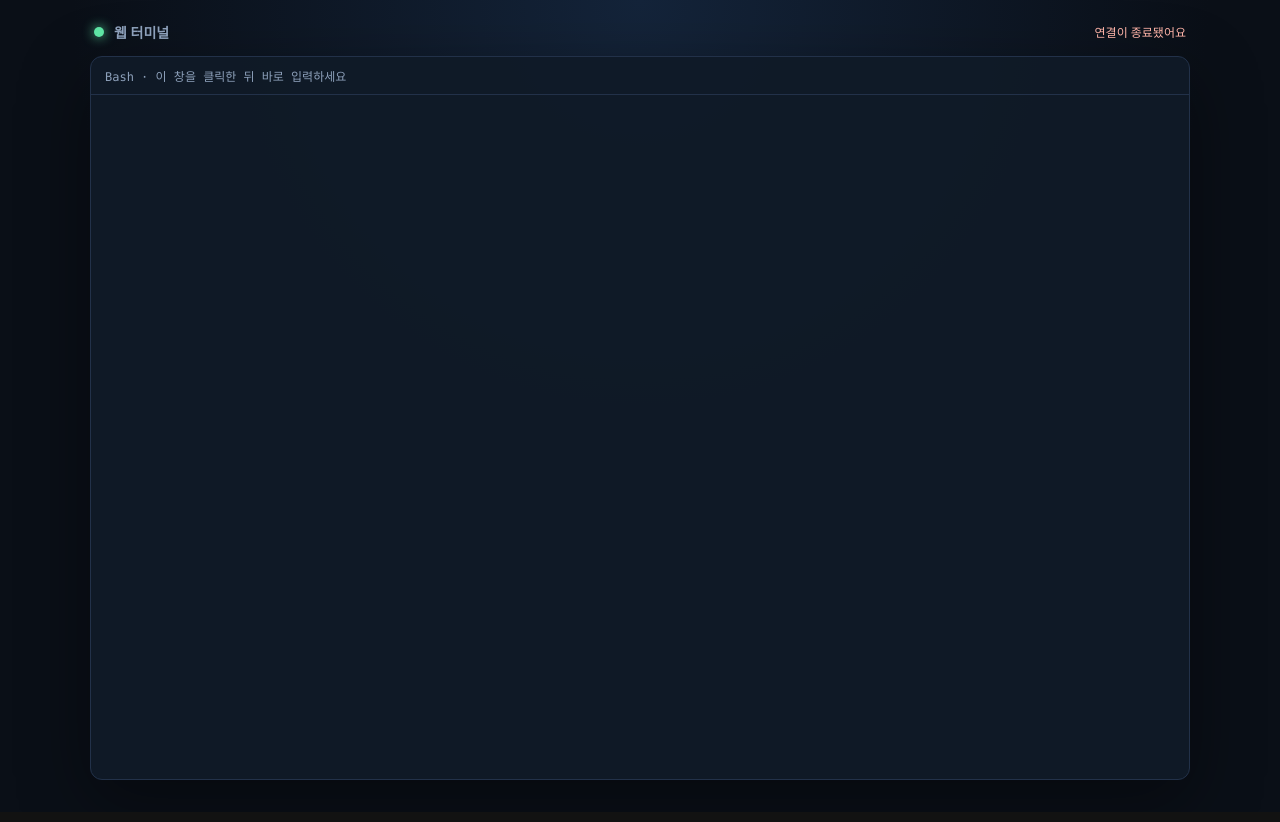
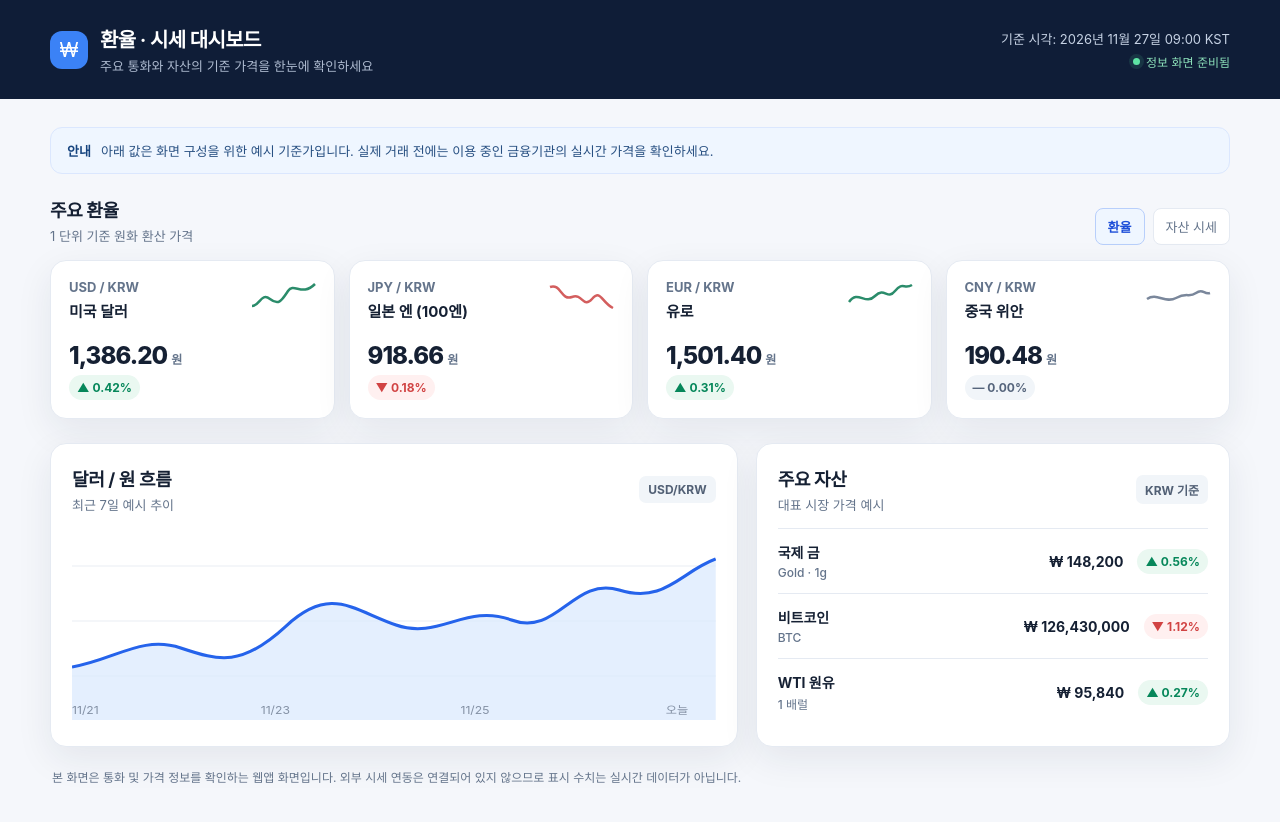
Before and after one commit to doksins/allAi_Turminal, a website: page terminal-preview.html in a window 1280 px wide. Drawn offline with Linux system fonts and the light colour scheme.

Commit message:
Turn 15 checkpoint

```diff
--- a/terminal-preview.html
+++ b/terminal-preview.html
@@ -3,61 +3,79 @@
 <head>
   <meta charset="UTF-8" />
   <meta name="viewport" content="width=device-width, initial-scale=1.0" />
-  <title>웹 터미널</title>
+  <title>환율 · 시세 대시보드</title>
   <style>
-    :root { color-scheme: dark; --bg: #0a0f17; --panel: #101a27; --line: #223149; --text: #e6edf7; --muted: #8da0ba; --green: #5ee4a4; }
-    * { box-sizing: border-box; }
-    body { margin: 0; min-height: 100vh; background: radial-gradient(circle at top, #14243a, var(--bg) 55%); color: var(--text); font-family: ui-monospace, SFMono-Regular, Menlo, Monaco, Consolas, monospace; }
-    main { width: min(1100px, calc(100% - 24px)); margin: 12px auto; }
-    header { display: flex; align-items: center; gap: 10px; color: var(--muted); font: 14px system-ui, sans-serif; padding: 10px 4px 14px; }
-    .dot { width: 10px; height: 10px; background: var(--green); border-radius: 50%; box-shadow: 0 0 12px var(--green); }
-    .status { margin-left: auto; font-size: 12px; }
-    .frame { background: rgba(16, 26, 39, .93); border: 1px solid var(--line); box-shadow: 0 22px 70px rgba(0,0,0,.38); border-radius: 12px; overflow: hidden; }
-    .bar { padding: 10px 14px; border-bottom: 1px solid var(--line); color: var(--muted); font-size: 12px; }
-    #terminal { height: calc(100vh - 116px); min-height: 440px; overflow: auto; padding: 16px; white-space: pre-wrap; overflow-wrap: anywhere; outline: none; font-size: 14px; line-height: 1.45; caret-color: var(--green); }
-    #terminal:focus { box-shadow: inset 0 0 0 2px rgba(94,228,164,.4); }
-    .offline { color: #ffb4a8; }
+    :root { --bg:#f5f7fb; --surface:#ffffff; --ink:#152033; --muted:#64748b; --line:#e5eaf2; --blue:#2563eb; --green:#06875a; --red:#d14343; --navy:#0f1d37; --shadow:0 12px 36px rgba(23,39,70,.08); }
+    * { box-sizing:border-box; }
+    body { margin:0; min-height:100vh; color:var(--ink); background:var(--bg); font-family:Inter, ui-sans-serif, system-ui, -apple-system, BlinkMacSystemFont, "Segoe UI", sans-serif; }
+    .wrap { width:min(1180px, calc(100% - 32px)); margin:0 auto; }
+    header { background:var(--navy); color:#fff; padding:24px 0; }
+    .head { display:flex; align-items:center; justify-content:space-between; gap:20px; }
+    .brand { display:flex; align-items:center; gap:12px; }
+    .logo { width:38px; height:38px; display:grid; place-items:center; border-radius:12px; background:#3b82f6; font-size:20px; }
+    h1 { margin:0; font-size:20px; letter-spacing:-.03em; }
+    .subtitle { margin:3px 0 0; color:#aebbd0; font-size:13px; }
+    .updated { text-align:right; color:#c6d2e4; font-size:13px; }
+    .live { display:inline-flex; align-items:center; gap:6px; margin-top:5px; color:#8ce0ba; font-size:12px; }
+    .live::before { content:""; width:7px; height:7px; border-radius:50%; background:#5ee4a4; box-shadow:0 0 0 4px rgba(94,228,164,.12); }
+    main { padding:28px 0 48px; }
+    .notice { display:flex; align-items:center; gap:10px; padding:13px 16px; margin-bottom:22px; border:1px solid #dbe7fe; border-radius:12px; background:#eff6ff; color:#285082; font-size:13px; }
+    .notice strong { color:#16447f; }
+    .top { display:flex; align-items:end; justify-content:space-between; gap:16px; margin:0 0 15px; }
+    h2 { margin:0; font-size:18px; letter-spacing:-.02em; }
+    .caption { margin:4px 0 0; color:var(--muted); font-size:13px; }
+    .tabs { display:flex; gap:8px; }
+    button { border:0; font:inherit; cursor:pointer; }
+    .tab { padding:8px 12px; border:1px solid var(--line); border-radius:8px; color:var(--muted); background:var(--surface); font-size:13px; }
+    .tab.active { border-color:#b8cffb; color:#1d4ed8; background:#eff6ff; font-weight:700; }
+    .grid { display:grid; grid-template-columns:repeat(auto-fit, minmax(220px, 1fr)); gap:14px; }
+    .card { padding:18px; border:1px solid var(--line); border-radius:16px; background:var(--surface); box-shadow:var(--shadow); }
+    .currency { display:flex; align-items:flex-start; justify-content:space-between; gap:12px; }
+    .pair { color:var(--muted); font-size:13px; font-weight:700; }
+    .name { margin-top:5px; font-size:15px; font-weight:750; }
+    .value { margin:20px 0 5px; font-size:24px; font-weight:800; letter-spacing:-.04em; }
+    .unit { margin-left:4px; color:var(--muted); font-size:12px; font-weight:600; letter-spacing:0; }
+    .change { display:inline-flex; padding:5px 8px; border-radius:999px; font-size:12px; font-weight:750; }
+    .up { color:var(--green); background:#eaf8f1; }
+    .down { color:var(--red); background:#fff0f0; }
+    .neutral { color:#56657c; background:#f1f5f9; }
+    .spark { width:65px; height:36px; opacity:.9; }
+    .lower { display:grid; grid-template-columns:1.45fr 1fr; gap:18px; margin-top:24px; }
+    .panel { padding:21px; border:1px solid var(--line); border-radius:16px; background:var(--surface); box-shadow:var(--shadow); }
+    .panel-head { display:flex; justify-content:space-between; align-items:center; gap:12px; }
+    .pill { padding:6px 9px; border-radius:7px; background:#f1f5f9; color:#526075; font-size:12px; font-weight:700; }
+    .chart { height:190px; width:100%; margin-top:16px; }
+    .chart text { fill:#8390a4; font-size:11px; }
+    .price-list { margin:14px 0 0; padding:0; list-style:none; }
+    .row { display:grid; grid-template-columns:1fr auto auto; gap:14px; align-items:center; padding:13px 0; border-top:1px solid var(--line); }
+    .asset { font-size:14px; font-weight:750; }
+    .asset small { display:block; margin-top:3px; color:var(--muted); font-size:12px; font-weight:500; }
+    .price { font-weight:750; font-size:14px; }
+    .foot { margin:22px 2px 0; color:var(--muted); font-size:12px; line-height:1.55; }
+    @media (max-width:720px) { .wrap{width:min(100% - 24px,1180px)} .head{align-items:flex-start;flex-direction:column}.updated{text-align:left}.top{align-items:flex-start;flex-direction:column}.lower{grid-template-columns:1fr}.tabs{width:100%}.tab{flex:1}.card{padding:16px}.value{font-size:22px} }
   </style>
 </head>
 <body>
-  <main>
-    <header><span class="dot"></span><strong>웹 터미널</strong><span class="status" id="status">연결 중…</span></header>
-    <section class="frame" aria-label="Bash 터미널">
-      <div class="bar">Bash · 이 창을 클릭한 뒤 바로 입력하세요</div>
-      <div id="terminal" tabindex="0" role="textbox" aria-label="터미널 입력창" aria-multiline="true"></div>
+  <header>
+    <div class="wrap head">
+      <div class="brand"><div class="logo">₩</div><div><h1>환율 · 시세 대시보드</h1><p class="subtitle">주요 통화와 자산의 기준 가격을 한눈에 확인하세요</p></div></div>
+      <div class="updated">기준 시각: 2026년 11월 27일 09:00 KST<br><span class="live">정보 화면 준비됨</span></div>
+    </div>
+  </header>
+  <main class="wrap">
+    <div class="notice"><strong>안내</strong> 아래 값은 화면 구성을 위한 예시 기준가입니다. 실제 거래 전에는 이용 중인 금융기관의 실시간 가격을 확인하세요.</div>
+    <div class="top"><div><h2>주요 환율</h2><p class="caption">1 단위 기준 원화 환산 가격</p></div><div class="tabs"><button class="tab active">환율</button><button class="tab">자산 시세</button></div></div>
+    <section class="grid" aria-label="주요 환율 목록">
+      <article class="card"><div class="currency"><div><div class="pair">USD / KRW</div><div class="name">미국 달러</div></div><svg class="spark" viewBox="0 0 65 36" aria-hidden="true"><path d="M1 27 C9 27 10 13 19 20 S31 21 37 12 S51 18 64 5" fill="none" stroke="#15805b" stroke-width="2.5"/></svg></div><div class="value">1,386.20<span class="unit">원</span></div><span class="change up">▲ 0.42%</span></article>
+      <article class="card"><div class="currency"><div><div class="pair">JPY / KRW</div><div class="name">일본 엔 (100엔)</div></div><svg class="spark" viewBox="0 0 65 36" aria-hidden="true"><path d="M1 8 C12 4 12 22 23 18 S34 30 43 20 S52 23 64 29" fill="none" stroke="#cf4d4d" stroke-width="2.5"/></svg></div><div class="value">918.66<span class="unit">원</span></div><span class="change down">▼ 0.18%</span></article>
+      <article class="card"><div class="currency"><div><div class="pair">EUR / KRW</div><div class="name">유로</div></div><svg class="spark" viewBox="0 0 65 36" aria-hidden="true"><path d="M1 23 C10 10 17 27 27 17 S39 22 47 12 S56 11 64 6" fill="none" stroke="#15805b" stroke-width="2.5"/></svg></div><div class="value">1,501.40<span class="unit">원</span></div><span class="change up">▲ 0.31%</span></article>
+      <article class="card"><div class="currency"><div><div class="pair">CNY / KRW</div><div class="name">중국 위안</div></div><svg class="spark" viewBox="0 0 65 36" aria-hidden="true"><path d="M1 20 C11 13 19 25 30 19 S43 19 50 14 S58 16 64 14" fill="none" stroke="#6c7b91" stroke-width="2.5"/></svg></div><div class="value">190.48<span class="unit">원</span></div><span class="change neutral">— 0.00%</span></article>
     </section>
+    <section class="lower">
+      <article class="panel"><div class="panel-head"><div><h2>달러 / 원 흐름</h2><p class="caption">최근 7일 예시 추이</p></div><span class="pill">USD/KRW</span></div><svg class="chart" viewBox="0 0 580 190" preserveAspectRatio="none" role="img" aria-label="달러 원화 7일 추이 그래프"><path d="M0 36H580M0 91H580M0 146H580" stroke="#e9edf4" stroke-width="1"/><path d="M0 137 C38 130 63 105 98 118 S153 137 193 96 S253 80 292 95 S355 73 396 90 S452 46 493 60 S548 42 580 29 L580 190 L0 190Z" fill="#dbeafe" opacity=".75"/><path d="M0 137 C38 130 63 105 98 118 S153 137 193 96 S253 80 292 95 S355 73 396 90 S452 46 493 60 S548 42 580 29" fill="none" stroke="#2563eb" stroke-width="3"/><text x="0" y="184">11/21</text><text x="170" y="184">11/23</text><text x="350" y="184">11/25</text><text x="535" y="184">오늘</text></svg></article>
+      <article class="panel"><div class="panel-head"><div><h2>주요 자산</h2><p class="caption">대표 시장 가격 예시</p></div><span class="pill">KRW 기준</span></div><ul class="price-list"><li class="row"><div class="asset">국제 금<small>Gold · 1g</small></div><div class="price">₩ 148,200</div><span class="change up">▲ 0.56%</span></li><li class="row"><div class="asset">비트코인<small>BTC</small></div><div class="price">₩ 126,430,000</div><span class="change down">▼ 1.12%</span></li><li class="row"><div class="asset">WTI 원유<small>1 배럴</small></div><div class="price">₩ 95,840</div><span class="change up">▲ 0.27%</span></li></ul></article>
+    </section>
+    <p class="foot">본 화면은 통화 및 가격 정보를 확인하는 웹앱 화면입니다. 외부 시세 연동은 연결되어 있지 않으므로 표시 수치는 실시간 데이터가 아닙니다.</p>
   </main>
-  <script>
-    const terminal = document.getElementById('terminal')
-    const status = document.getElementById('status')
-    const protocol = location.protocol === 'https:' ? 'wss:' : 'ws:'
-    const socket = new WebSocket(`${protocol}//${location.host}/terminal`)
-    let output = ''
-
-    const render = () => { terminal.textContent = output; terminal.scrollTop = terminal.scrollHeight }
-    const send = (message) => { if (socket.readyState === WebSocket.OPEN) socket.send(JSON.stringify(message)) }
-    const resize = () => send({ type: 'resize', cols: Math.max(20, Math.floor(terminal.clientWidth / 8.4)), rows: Math.max(5, Math.floor(terminal.clientHeight / 20.3)) })
-
-    socket.addEventListener('open', () => { status.textContent = '연결됨'; resize(); terminal.focus() })
-    socket.addEventListener('message', (event) => { output += event.data; if (output.length > 180000) output = output.slice(-140000); render() })
-    socket.addEventListener('close', () => { status.textContent = '연결이 종료됐어요'; status.classList.add('offline') })
-    socket.addEventListener('error', () => { status.textContent = '연결할 수 없어요'; status.classList.add('offline') })
-    terminal.addEventListener('keydown', (event) => {
-      const key = event.key
-      let data = ''
-      if (event.ctrlKey && key.length === 1) data = String.fromCharCode(key.toUpperCase().charCodeAt(0) - 64)
-      else if (key === 'Enter') data = '\r'
-      else if (key === 'Backspace') data = '\u007f'
-      else if (key === 'Tab') data = '\t'
-      else if (key === 'ArrowUp') data = '\u001b[A'
-      else if (key === 'ArrowDown') data = '\u001b[B'
-      else if (key === 'ArrowLeft') data = '\u001b[D'
-      else if (key === 'ArrowRight') data = '\u001b[C'
-      else if (!event.metaKey && !event.altKey && key.length === 1) data = key
-      if (data) { event.preventDefault(); send({ type: 'input', data }) }
-    })
-    terminal.addEventListener('paste', (event) => { const text = event.clipboardData?.getData('text'); if (text) { event.preventDefault(); send({ type: 'input', data: text }) } })
-    window.addEventListener('resize', resize)
-  </script>
 </body>
 </html>
```
Also changed, not shown: preview-server.mjs (+6 -4 lines).
